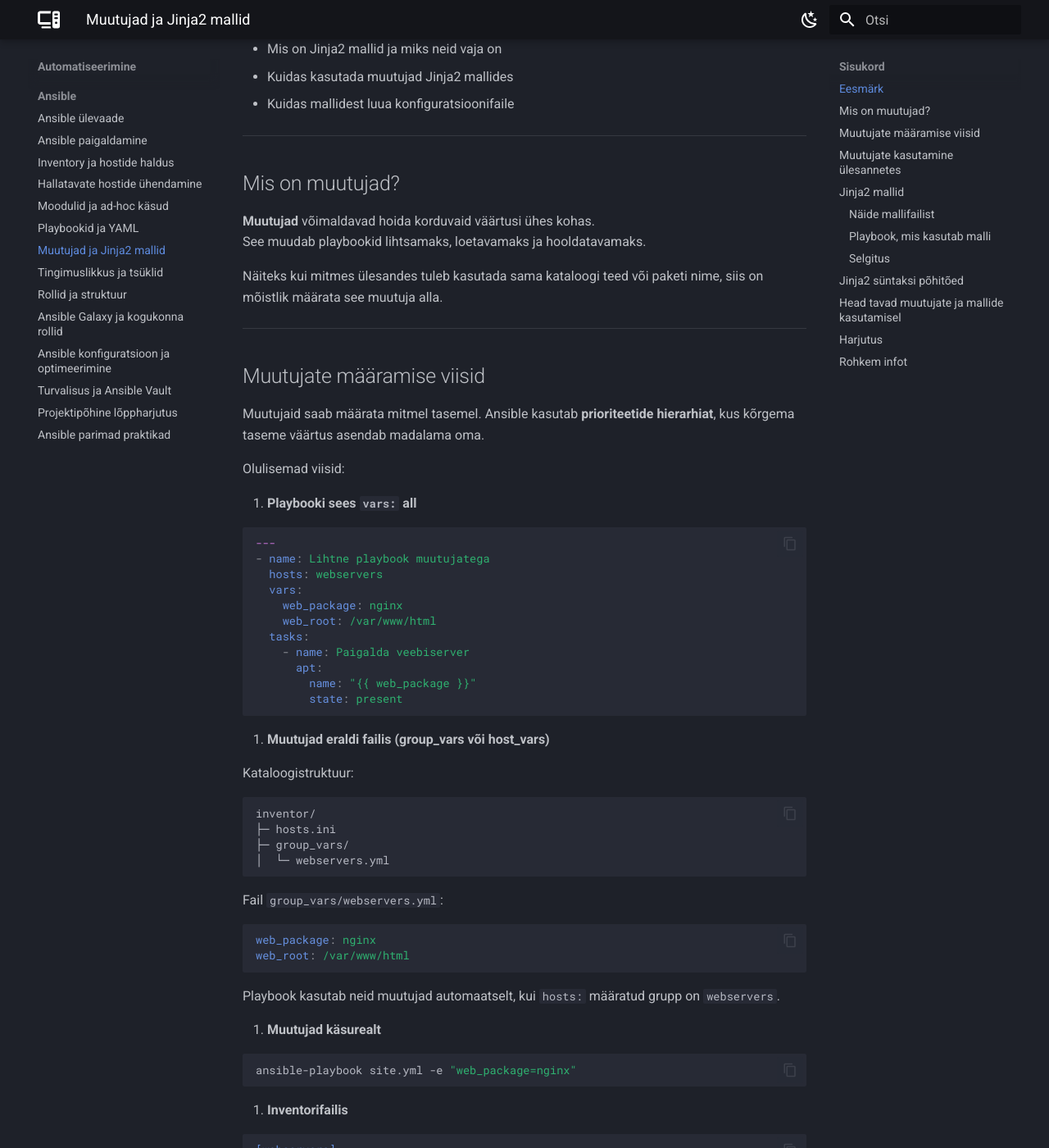
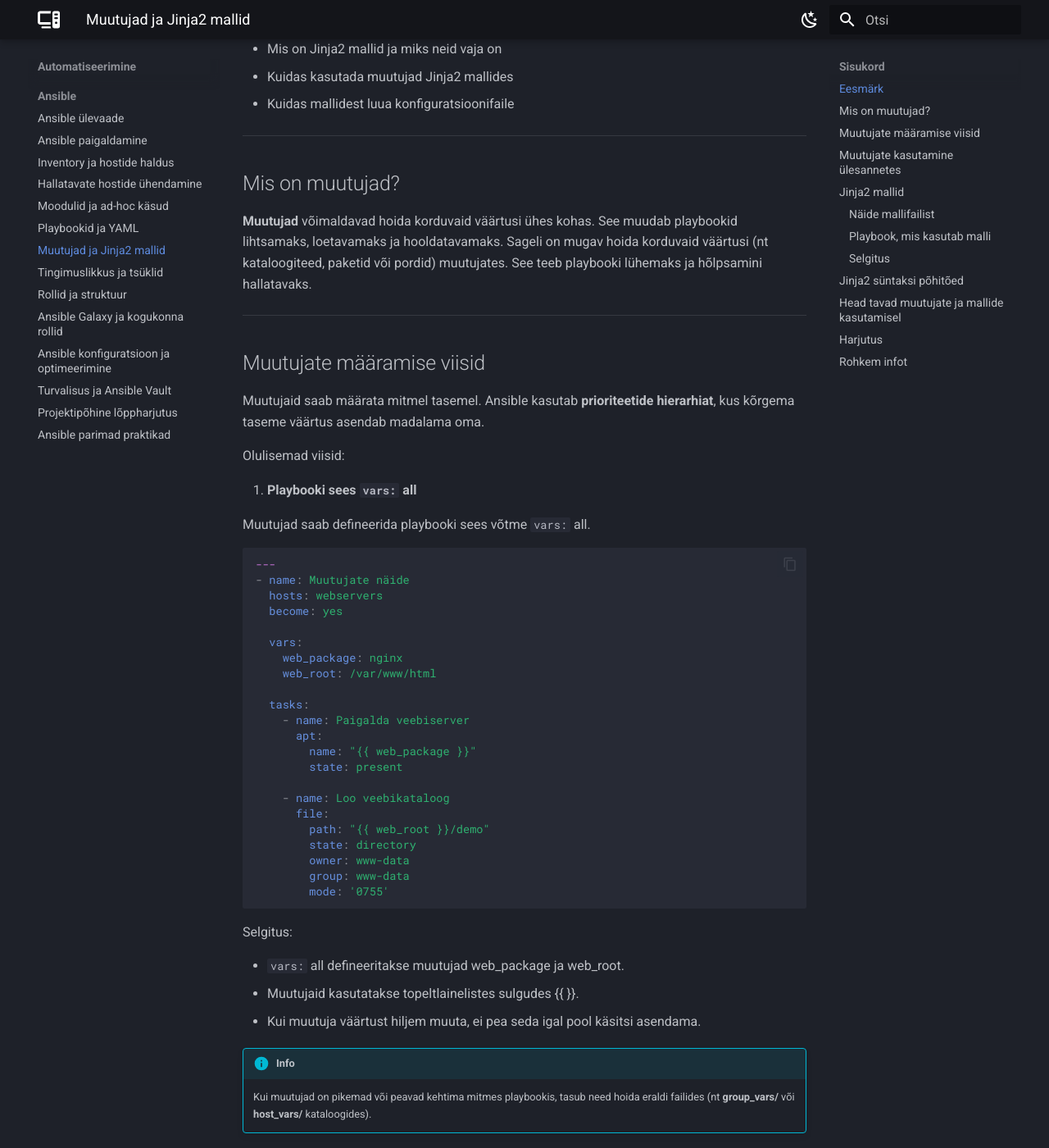
Before and after one commit to priitpaap/priitpaap.github.io, an MkDocs documentation site: the page built from docs/ansible/ansiblevars.md, in a window 1280 px wide and 1400 px high, scrolled down 374 px. Shown: the whole window at 82% size. Built offline with MkDocs 1.6.1 and Material for MkDocs 9.7.7, drawn with Linux system fonts in a browser that asks for light colours; some of the changed text lies outside the part shown.

Commit message:
Variables material

````diff
--- a/docs/ansible/ansiblevars.md
+++ b/docs/ansible/ansiblevars.md
@@ -15,10 +15,7 @@
 
 ## Mis on muutujad?
 
-**Muutujad** võimaldavad hoida korduvaid väärtusi ühes kohas.
-See muudab playbookid lihtsamaks, loetavamaks ja hooldatavamaks.
-
-Näiteks kui mitmes ülesandes tuleb kasutada sama kataloogi teed või paketi nime, siis on mõistlik määrata see muutuja alla.
+**Muutujad** võimaldavad hoida korduvaid väärtusi ühes kohas. See muudab playbookid lihtsamaks, loetavamaks ja hooldatavamaks. Sageli on mugav hoida korduvaid väärtusi (nt kataloogiteed, paketid või pordid) muutujates. See teeb playbooki lühemaks ja hõlpsamini hallatavaks.
 
 ---
 
@@ -30,37 +27,79 @@
 
 1. **Playbooki sees `vars:` all**
 
+Muutujad saab defineerida playbooki sees võtme `vars:` all.
+
 ```yaml
 ---
-- name: Lihtne playbook muutujatega
+- name: Muutujate näide
   hosts: webservers
+  become: yes
+
   vars:
     web_package: nginx
     web_root: /var/www/html
+
   tasks:
     - name: Paigalda veebiserver
       apt:
         name: "{{ web_package }}"
         state: present
+
+    - name: Loo veebikataloog
+      file:
+        path: "{{ web_root }}/demo"
+        state: directory
+        owner: www-data
+        group: www-data
+        mode: '0755'
 ```
+
+Selgitus:
+
+- `vars:` all defineeritakse muutujad web_package ja web_root.
+- Muutujaid kasutatakse topeltlainelistes sulgudes {{ }}.
+- Kui muutuja väärtust hiljem muuta, ei pea seda igal pool käsitsi asendama.
+
+!!! info
+    Kui muutujad on pikemad või peavad kehtima mitmes playbookis, tasub need hoida eraldi failides (nt **group_vars/** või **host_vars/** kataloogides).
+
 
 2. **Muutujad eraldi failis (group_vars või host_vars)**
 
 Kataloogistruktuur:
 ```
-inventor/
-├─ hosts.ini
+inventory/
+├─ hosts.yaml
 ├─ group_vars/
 │  └─ webservers.yml
 ```
 
-Fail `group_vars/webservers.yml`:
+Fail `group_vars/webservers.yml` sisu:
+```yaml
+web_package: nginx
+web_root: /var/www/html
+```
+Playbook kasutab neid muutujad automaatselt, kui `hosts:` määratud grupp on `webservers`.
+
+Kui vajad, et **erinevad hostid kasutaksid eri väärtusi**, on mugav kasutada `host_vars/` kataloogi.
+
+```
+inventory/
+├─ hosts.yaml
+├─ host_vars/
+│  └─ web1.yml
+```
+
+Fail `host_vars/web1.yml` sisu:
 ```yaml
 web_package: nginx
 web_root: /var/www/html
 ```
 
-Playbook kasutab neid muutujad automaatselt, kui `hosts:` määratud grupp on `webservers`.
+Playbook kasutab neid muutujad automaatselt, kui `hosts:` määratud on `web1`.
+
+!!! info
+    host_vars/ kataloogis olev fail peab kandma sama nime kui inventory’s määratud host.
 
 3. **Muutujad käsurealt**
 
````
Also changed, not shown: docs/ansible/ansibleinventory.md (+1 -1 lines), docs/ansible/ansibleplaybooks.md (+0 -45 lines).
